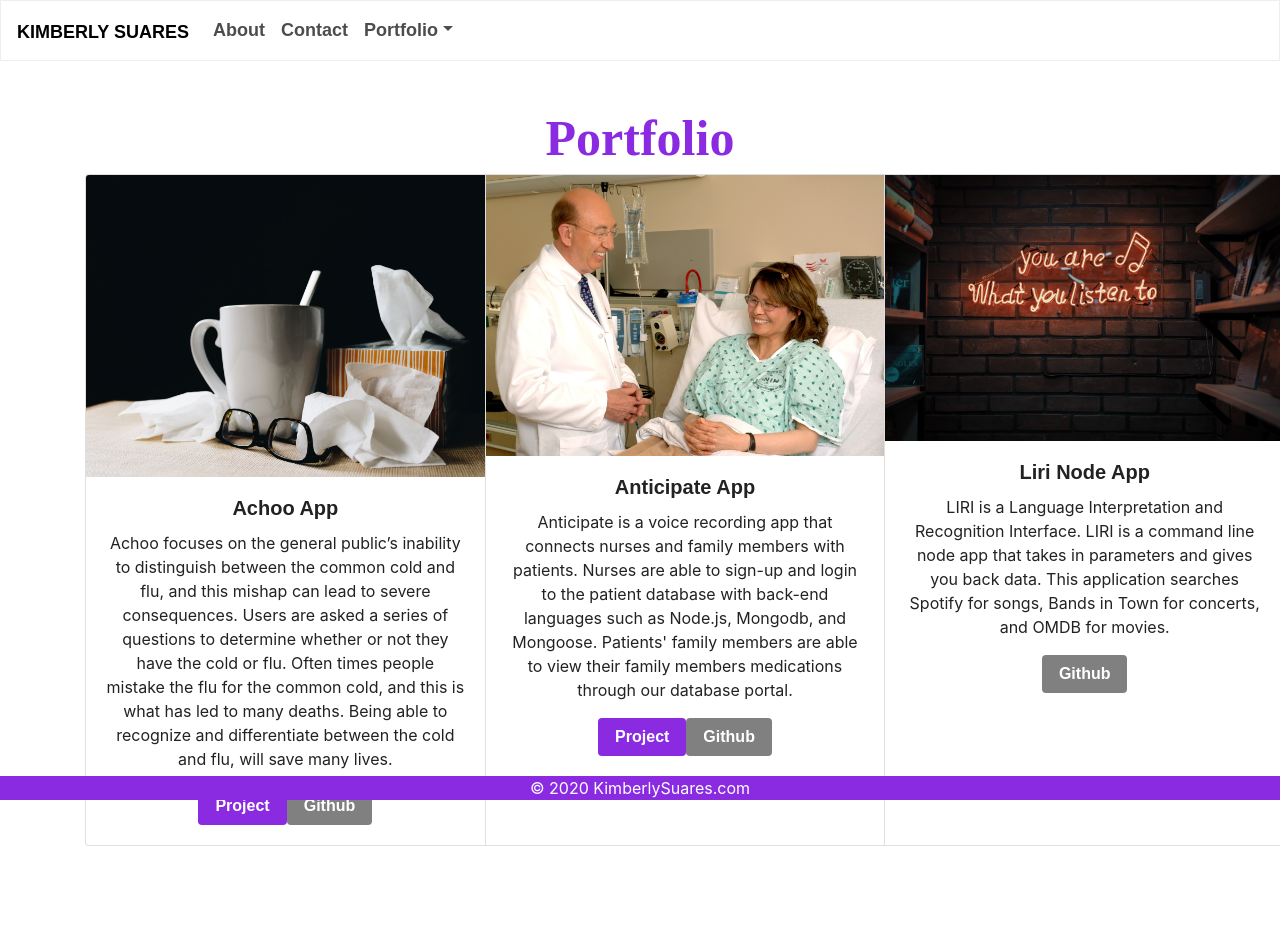
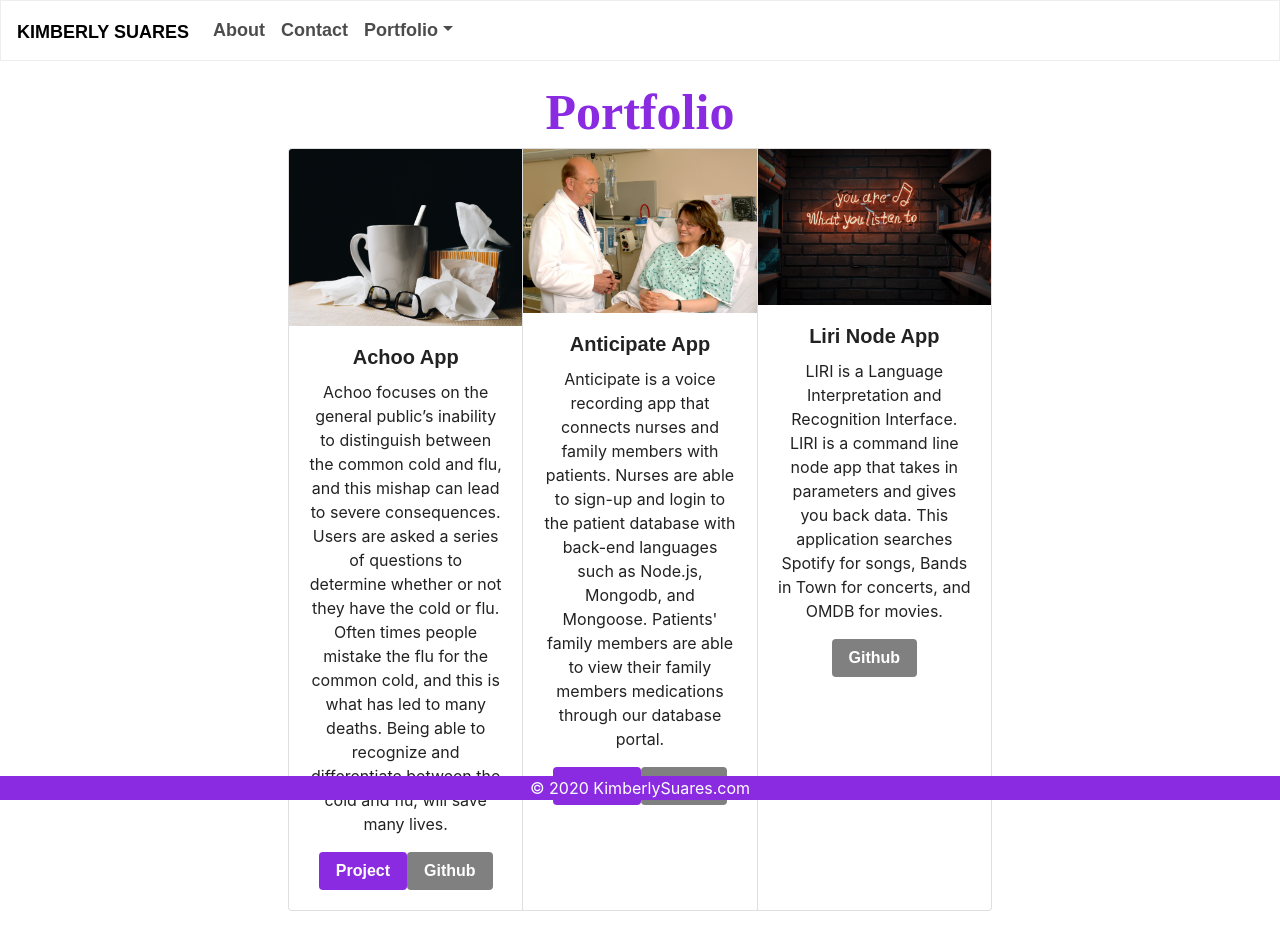
Before and after one commit to ksuares1/kimberly-, a React (Create React App) app in the folder client/: page /portfolio in a window 1280 px wide. Shown: the top 950 px of the page. After the commit the page ends 911 px from the top, so only its background shows below. Built offline with nearby package versions, Linux system fonts and the light colour scheme; a web font is replaced by a local one.

Commit message:
updated css for portfolio

```diff
--- a/client/src/components/Portfolio/index.css
+++ b/client/src/components/Portfolio/index.css
@@ -14,9 +14,10 @@
     color:white;
 }
 
-/* .port-size{ */
-    /* text-align: center; */
-    /* margin: auto; */
-    /* height:35% */
-    /* float:right; */
-/* } */
+ .port-size{
+     text-align: center;
+        margin: auto;
+        height:35% ;
+        width:55%;
+
+}
--- a/client/src/components/Portfolio/index.js
+++ b/client/src/components/Portfolio/index.js
@@ -1,17 +1,18 @@
 import React from "react";
 import { MDBCard, MDBCardTitle, MDBBtn, MDBCardGroup, MDBCardImage, MDBCardText, MDBCardBody } from "mdbreact";
 import './index.css';
-import Container from 'react-bootstrap/Container';
-import Row from 'react-bootstrap/Row';
-import Col from 'react-bootstrap/Col';
+// import Container from 'react-bootstrap/Container';
+// import Row from 'react-bootstrap/Row';
+// import Col from 'react-bootstrap/Col';
 
 const PortfolioComponent = () => {
   return (
-    <Container style={{paddingTop:"2%"}}>
+    <main>
+
     <h1 className="port-font">Portfolio</h1>
-    <Row>
-      <Col xs={2} md={4}>
-    <MDBCardGroup className="port-size" style={{width: "75rem"}}>
+
+
+     <MDBCardGroup className="port-size">
       <MDBCard >
         <MDBCardImage src={require("../../assets/img/achoo-cold.jpg")} alt="Achoo App" top hover
           overlay="white-slight" />
@@ -70,9 +71,9 @@ const PortfolioComponent = () => {
         </MDBCardBody>
       </MDBCard>
     </MDBCardGroup>
-     </Col>
-     </Row>
-    </Container>
+     {/* </Col> */}
+     {/* </Row> */}
+    </main>
   );
 }
 
```
